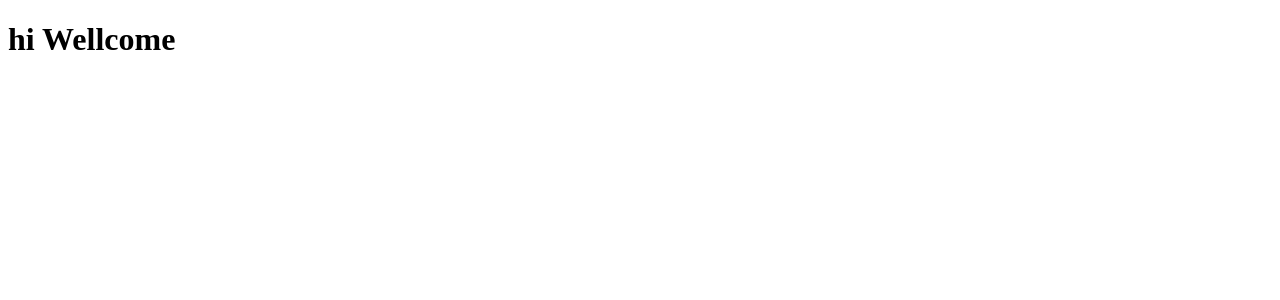
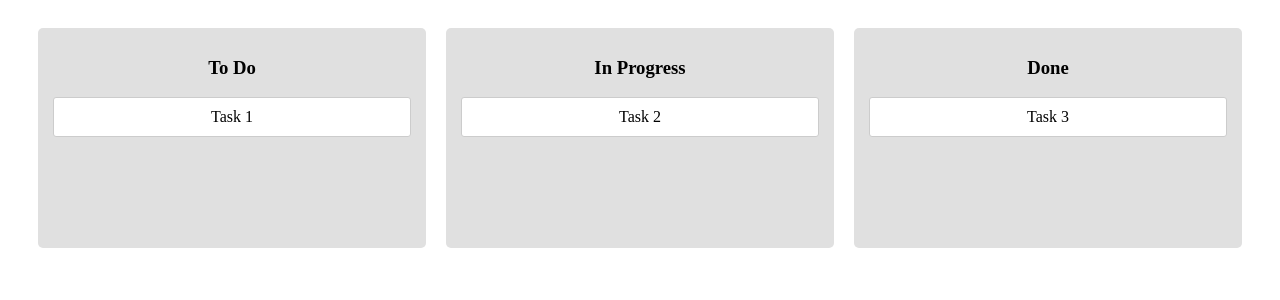
Before and after one commit to ashutosh2712/TODO-Board, a React (Vite) app: page / in a window 1280 px wide. Shown: the top 300 px of the page. Built offline with nearby package versions, Linux system fonts and the light colour scheme.

Commit message:
basic design of the funcationly done.

```diff
--- a/package.json
+++ b/package.json
@@ -11,6 +11,8 @@
   },
   "dependencies": {
     "react": "^18.3.1",
+    "react-dnd": "^16.0.1",
+    "react-dnd-html5-backend": "^16.0.1",
     "react-dom": "^18.3.1"
   },
   "devDependencies": {
--- a/src/App.css
+++ b/src/App.css
@@ -0,0 +1,21 @@
+.todo-board {
+  display: flex;
+  justify-content: space-around;
+  padding: 20px;
+}
+.column {
+  width: 30%;
+  min-height: 200px;
+  padding: 10px;
+  border-radius: 5px;
+  background: #e0e0e0;
+  text-align: center;
+}
+.task {
+  padding: 10px;
+  margin: 5px;
+  background: white;
+  border: 1px solid #ccc;
+  border-radius: 3px;
+  cursor: grab;
+}
--- a/src/App.jsx
+++ b/src/App.jsx
@@ -1,11 +1,8 @@
 import "./App.css";
+import TodoBoard from "./components/TodoBoard";
 
 function App() {
-  return (
-    <>
-      <h1>hi Wellcome</h1>
-    </>
-  );
+  return <TodoBoard />;
 }
 
 export default App;
--- /dev/null
+++ b/src/components/Column.jsx
@@ -0,0 +1,29 @@
+import React from "react";
+import Task from "./Task";
+import { useDrop } from "react-dnd";
+import { TASK_TYPE } from "../constants/task";
+
+const Column = ({ status, tasks, moveTask }) => {
+  const [{ isOver }, drop] = useDrop(() => ({
+    accept: TASK_TYPE,
+    drop: (item) => moveTask(item.index, item.from, status),
+    collect: (monitor) => ({
+      isOver: !!monitor.isOver(),
+    }),
+  }));
+
+  return (
+    <div
+      ref={drop}
+      className="column"
+      style={{ background: isOver ? "#f0f0f0" : "#e0e0e0" }}
+    >
+      <h3>{status}</h3>
+      {tasks.map((task, index) => (
+        <Task key={index} task={task} index={index} />
+      ))}
+    </div>
+  );
+};
+
+export default Column;
--- /dev/null
+++ b/src/components/Task.jsx
@@ -0,0 +1,21 @@
+import React from "react";
+import { useDrag } from "react-dnd";
+import { TASK_TYPE } from "../constants/task";
+
+const Task = ({ task, index }) => {
+  const [{ isDragging }, drag] = useDrag(() => ({
+    type: TASK_TYPE,
+    item: { index, from: task.status },
+    collect: (monitor) => ({
+      isDragging: !!monitor.isDragging(),
+    }),
+  }));
+
+  return (
+    <div ref={drag} className="task" style={{ opacity: isDragging ? 0.5 : 1 }}>
+      {task.title}
+    </div>
+  );
+};
+
+export default Task;
--- /dev/null
+++ b/src/components/TodoBoard.jsx
@@ -0,0 +1,39 @@
+import React from "react";
+import { useState } from "react";
+import Column from "./Column";
+import { DndProvider } from "react-dnd";
+import { HTML5Backend } from "react-dnd-html5-backend";
+
+const TodoBoard = () => {
+  const [tasks, setTasks] = useState([
+    { title: "Task 1", status: "To Do" },
+    { title: "Task 2", status: "In Progress" },
+    { title: "Task 3", status: "Done" },
+  ]);
+
+  const moveTask = (taskIndex, fromStatus, toStatus) => {
+    setTasks((prevTasks) => {
+      const newTasks = [...prevTasks];
+      const task = newTasks.splice(taskIndex, 1)[0];
+      task.status = toStatus;
+      return [...newTasks, task];
+    });
+  };
+
+  return (
+    <DndProvider backend={HTML5Backend}>
+      <div className="todo-board">
+        {["To Do", "In Progress", "Done"].map((status) => (
+          <Column
+            key={status}
+            status={status}
+            tasks={tasks.filter((t) => t.status === status)}
+            moveTask={moveTask}
+          />
+        ))}
+      </div>
+    </DndProvider>
+  );
+};
+
+export default TodoBoard;
--- /dev/null
+++ b/src/constants/task.js
@@ -0,0 +1 @@
+export const TASK_TYPE = "TASK";
```
Also changed, not shown: 1 other file (tests, documents, lock files or other folders).
